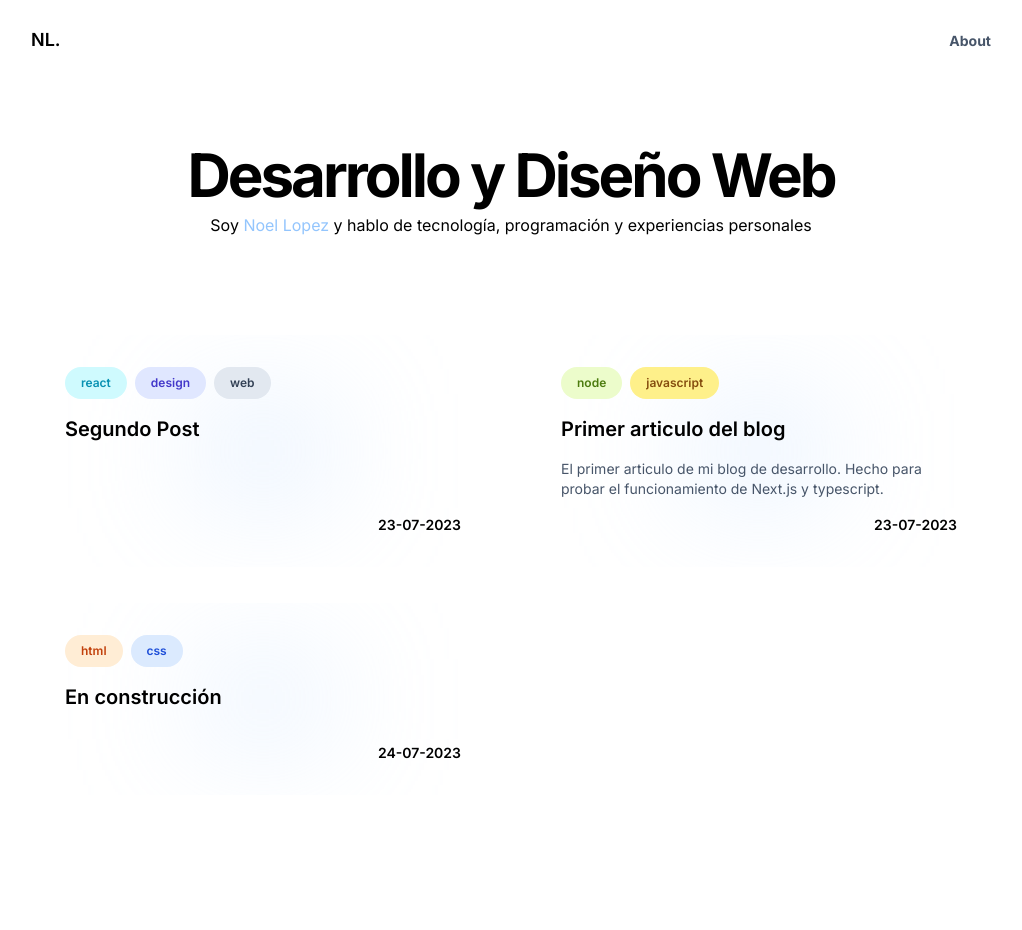
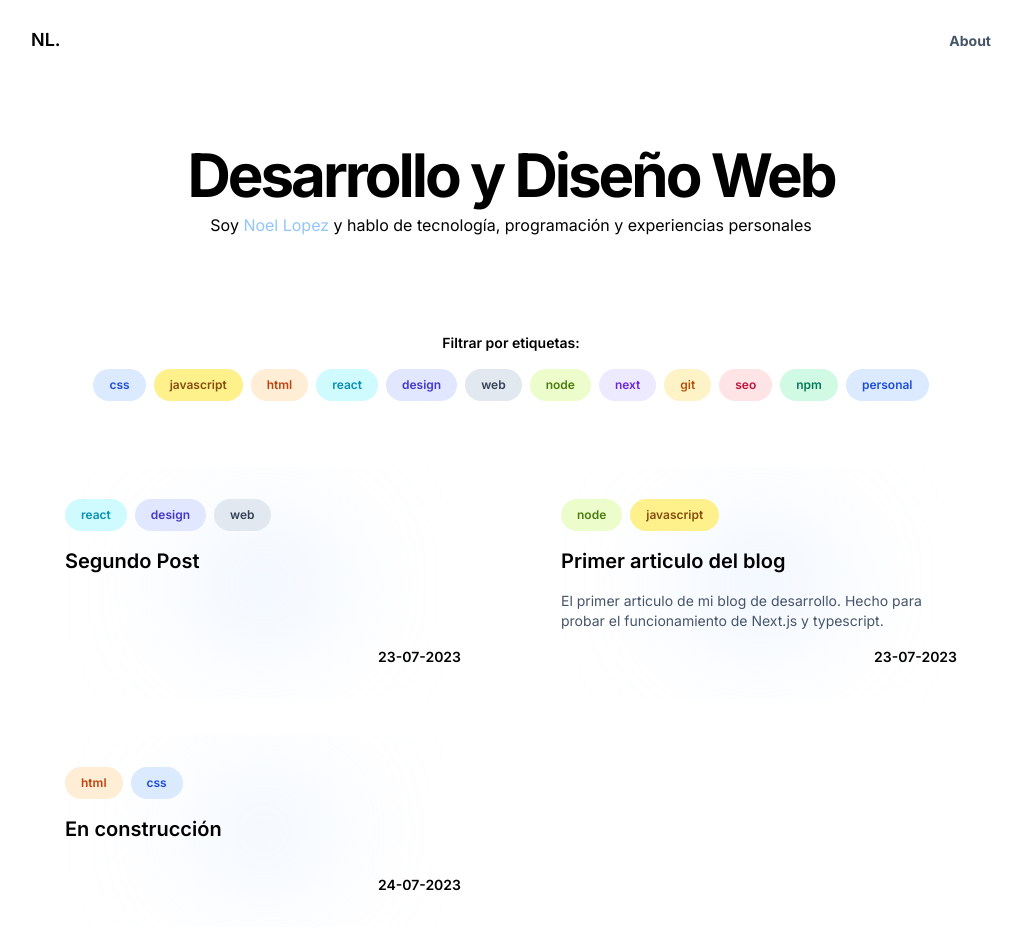
Before and after one commit to noel-lopez/blog, a Next.js app: page / in a window 1280 px wide. Shown: the top 930 px of the page, without its empty margins (129-1151 px from the left). Before the commit the page ends 893 px from the top, so only its background shows below. Built offline with nearby package versions, Linux system fonts and the light colour scheme.

Commit message:
Moved header to layout

```diff
--- a/src/app/about-me/page.tsx
+++ b/src/app/about-me/page.tsx
@@ -1,16 +1,11 @@
-import Header from "@/components/Header";
-
 export default function AboutMe() {
   return (
-    <div>
-      <Header />
-      <main className="max-w-5xl mx-auto">
+    <main className="max-w-5xl mx-auto p-4 sm:p-8 mb-16 grid gap-16">
       <header className="flex flex-col items-center gap-2 py-8">
         <h1 className="font-bold text-2xl sm:text-4xl text-center tracking-tighter leading-tight selection:bg-black selection:text-white">
           In Progress...
         </h1>
       </header>
     </main>
-    </div>
   );
 }
--- a/src/app/layout.tsx
+++ b/src/app/layout.tsx
@@ -1,3 +1,4 @@
+import Header from "@/components/Header";
 import "./globals.css";
 import type { Metadata } from "next";
 import { Inter } from "next/font/google";
@@ -16,7 +17,10 @@ export default function RootLayout({
 }) {
   return (
     <html lang="en">
-      <body className={inter.className}>{children}</body>
+      <body className={inter.className}>
+        <Header />
+        {children}
+      </body>
     </html>
   );
 }
--- a/src/app/page.tsx
+++ b/src/app/page.tsx
@@ -1,5 +1,5 @@
-import Header from "@/components/Header";
 import PostCard from "@/components/PostCard";
+import TagsFilter from "@/components/TagsFilter";
 import { getAllFilesMetadata } from "@/lib/mdx";
 import { Post } from "@/shared/types";
 
@@ -9,8 +9,6 @@ interface HomeProps {
 
 function Home({ posts }: HomeProps) {
   return (
-    <div>
-      <Header />
     <main className="max-w-5xl mx-auto p-4 sm:p-8 mb-16 grid gap-16">
       <header className="flex flex-col items-center gap-2 py-8">
         <h1 className="font-bold text-4xl sm:text-6xl text-center tracking-tighter leading-tight selection:bg-black selection:text-white">
@@ -24,13 +22,13 @@ function Home({ posts }: HomeProps) {
           y hablo de tecnología, programación y experiencias personales
         </h2>
       </header>
+      <TagsFilter />
       <section className="grid grid-cols-[repeat(auto-fill,minmax(min(350px,100%),1fr))] gap-4 sm:gap-8">
         {posts.map((post) => (
           <PostCard key={post.slug} data={post} />
         ))}
       </section>
     </main>
-    </div>
   );
 }
 
```
Lines whose indentation alone changed are shown as unchanged.
